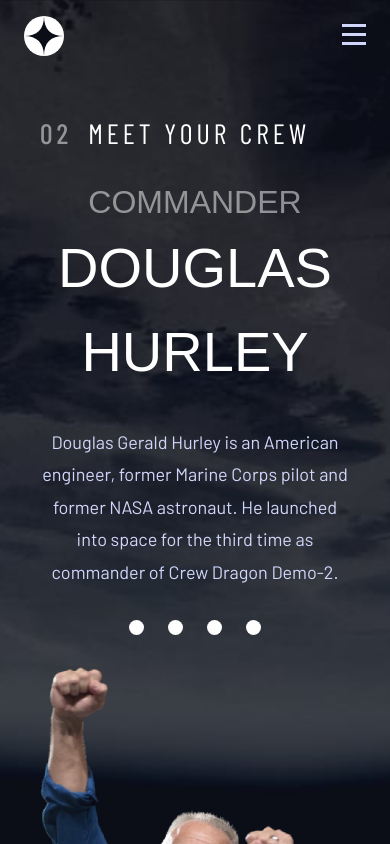
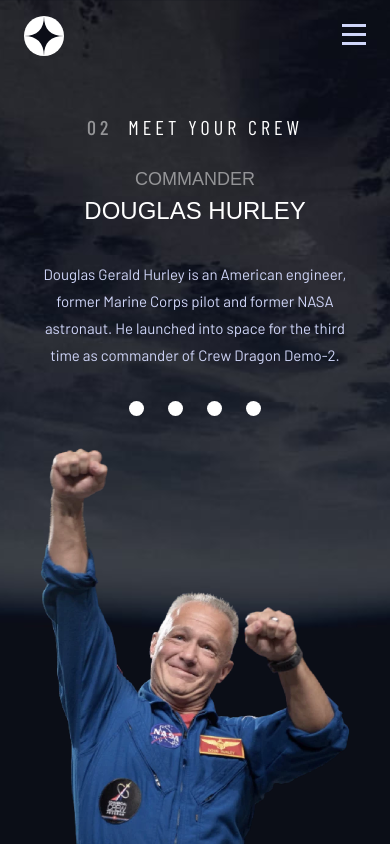
Before and after one commit to Mofizik/space-tourism, a Next.js app: page /crew in a window 390 px wide. Shown: the top 844 px of the page. Built offline with nearby package versions, Linux system fonts and the light colour scheme; a web font is replaced by a local one.

Commit message:
fixes with resp

```diff
--- a/app/destination/Content.jsx
+++ b/app/destination/Content.jsx
@@ -42,7 +42,7 @@
         <div className="page-content-container">
             <div className="page-content-center flex flex-col p-10">
                 <div className="mt-auto w-full">
-                    <h3 className="text-preset-5 white mb-6 desktop:mb-0">
+                    <h3 className="pick-dest text-preset-5 white mb-6 desktop:mb-0">
                         <span className="opacity-50 font-medium mr-4">01</span>
                         PICK YOUR DESTINATION
                     </h3>
@@ -95,7 +95,7 @@
                                     {data[active].description}
                                 </p>
                                 {window.innerWidth < 900 ? <hr className='opacity-25 mb-6'></hr> : null}
-                                <div className="flex justify-between">
+                                <div className="flex flex-col desktop:flex-row justify-between">
                                     <div>
                                         <h3 className="text-center desktop:text-left text-preset-5">AVG. DISTANCE</h3>
                                         <h2 className="text-center desktop:text-left text-preset-6 uppercase desktop:normal-case">{data[active].distance}</h2>
--- a/app/globals.css
+++ b/app/globals.css
@@ -546,5 +546,30 @@
     .explore-container{
         z-index: 0;
     }
+    .dest-image{
+        width: 150px;
+        height: 150px;
+        margin: 0 calc((100% - 150px)/2);
+    }
+    .text-preset-1{
+        font-size: 80px;
+    }
+    .text-preset-2{
+        font-size: 56px;
+        margin-bottom: 0;
+    }
+    .text-preset-3{
+        font-size: 1.5rem;
+    }
+    .text-preset-4{
+        font-size: 18px;
+    }
+    .text-preset-5{
+        font-size: 1.25rem;
+        text-align: center;
+    }
+    .text-preset-9{
+        font-size: 15px;
+    }
 
 }
```
